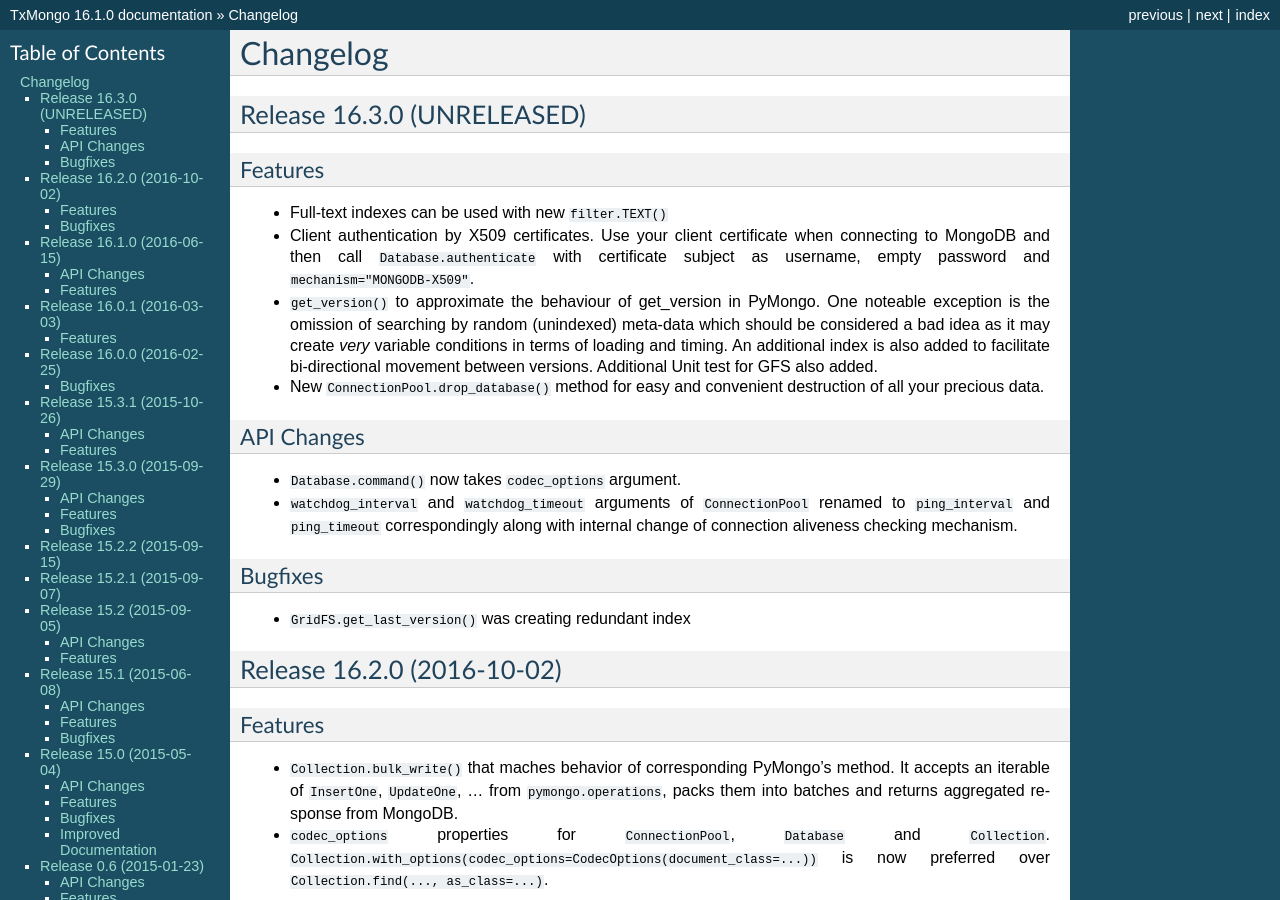
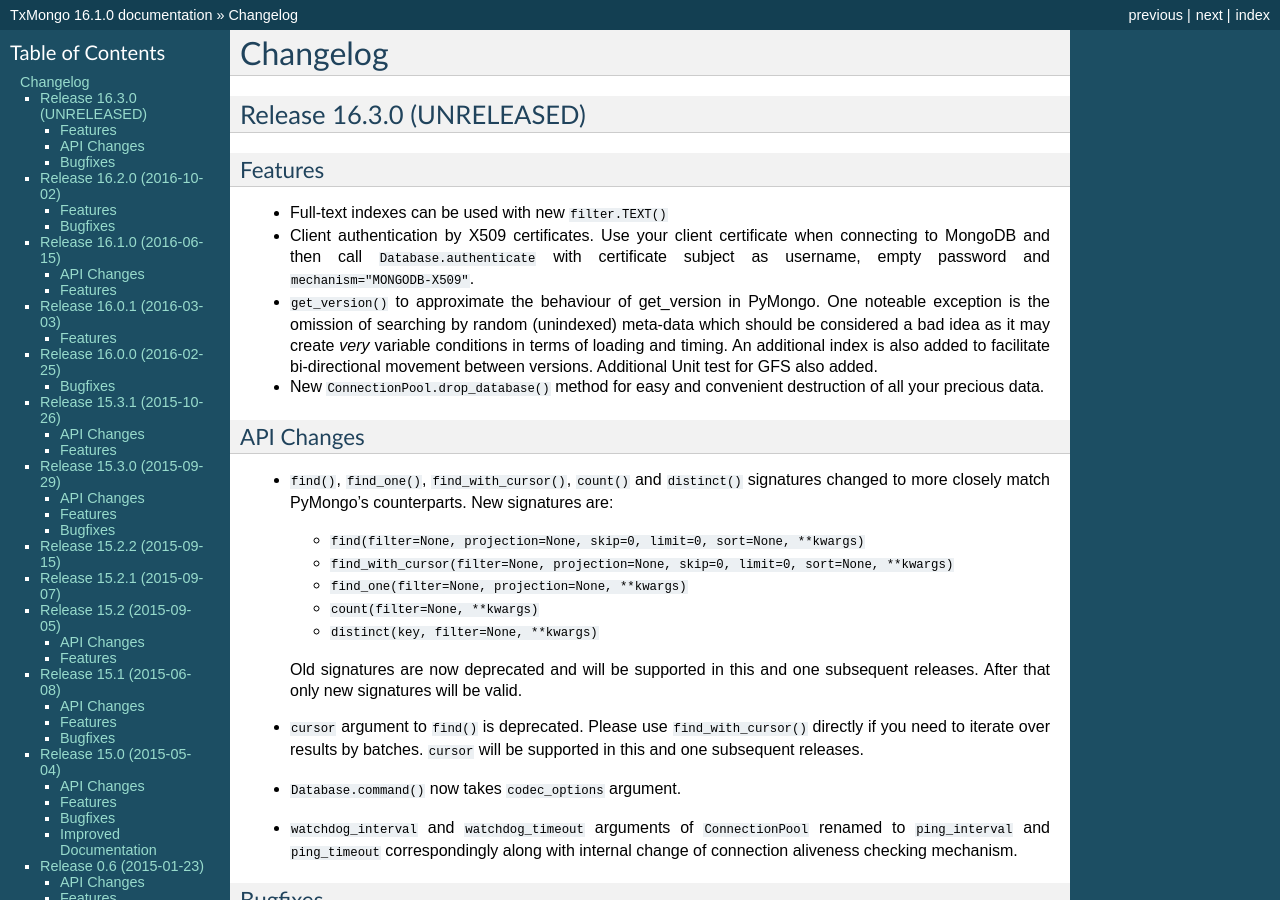
Before and after one commit to twisted/txmongo, a Sphinx documentation site: the page built from docs/source/NEWS.rst, in a window 1280 px wide and 900 px high. Built offline with Sphinx 7.4.7, drawn with Linux system fonts in a browser that asks for light colours; formulas are drawn with MathJax 3.

Commit message:
Update NEWS.rst

```diff
--- a/docs/source/NEWS.rst
+++ b/docs/source/NEWS.rst
@@ -20,6 +20,20 @@
 API Changes
 ^^^^^^^^^^^
 
+- ``find()``, ``find_one()``, ``find_with_cursor()``, ``count()`` and ``distinct()`` signatures
+  changed to more closely match PyMongo's counterparts. New signatures are:
+
+  - ``find(filter=None, projection=None, skip=0, limit=0, sort=None, **kwargs)``
+  - ``find_with_cursor(filter=None, projection=None, skip=0, limit=0, sort=None, **kwargs)``
+  - ``find_one(filter=None, projection=None, **kwargs)``
+  - ``count(filter=None, **kwargs)``
+  - ``distinct(key, filter=None, **kwargs)``
+
+  Old signatures are now deprecated and will be supported in this and one subsequent releases.
+  After that only new signatures will be valid.
+- ``cursor`` argument to ``find()`` is deprecated. Please use ``find_with_cursor()`` directly
+  if you need to iterate over results by batches. ``cursor`` will be supported in this and
+  one subsequent releases.
 - ``Database.command()`` now takes ``codec_options`` argument.
 - ``watchdog_interval`` and ``watchdog_timeout`` arguments of ``ConnectionPool`` renamed
   to ``ping_interval`` and ``ping_timeout`` correspondingly along with internal change of
```
